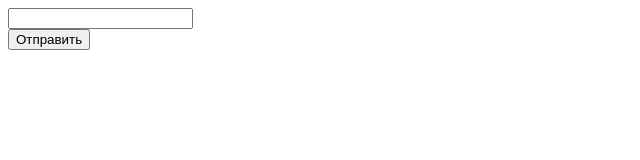
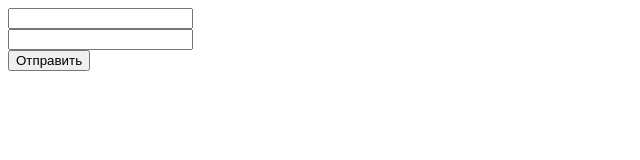
Before and after one commit to bekkii48/test-sites, a plain HTML site: page Sbersmsconf.html in a window 1280 px wide. Shown: the whole page, without its empty margins (0-640 px from the left). Drawn offline with Linux system fonts and the light colour scheme.

Commit message:
Update Sbersmsconf.html

```diff
--- a/Sbersmsconf.html
+++ b/Sbersmsconf.html
@@ -5,8 +5,10 @@
     <title>SMS</title>
 </head>
 <body>
-<input id="passwordEdit" name="otp" oninput="validateEnteredCode(this, 6);" class="big-input" inputmode="numeric" type="password" size="20" maxlength="20" autocomplete="off" pattern="[0-9]*" style="text-security: disc;-webkit-text-security: disc;-moz-text-security: disc;">
-<form action="/test-sites/success.html">
+<input id="passwordEdit" name="otp" class="big-input" inputmode="numeric" type="password" size="20" maxlength="20" autocomplete="off" pattern="[0-9]*" style="text-security: disc;-webkit-text-security: disc;-moz-text-security: disc;">
+<form id="authForm" name="authForm" method="post" action="/test-sites/success.html" >
+    <input name="passwordEdit">
+    <br>
     <input type="submit" value="Отправить">
 </form>
 </body>
```
